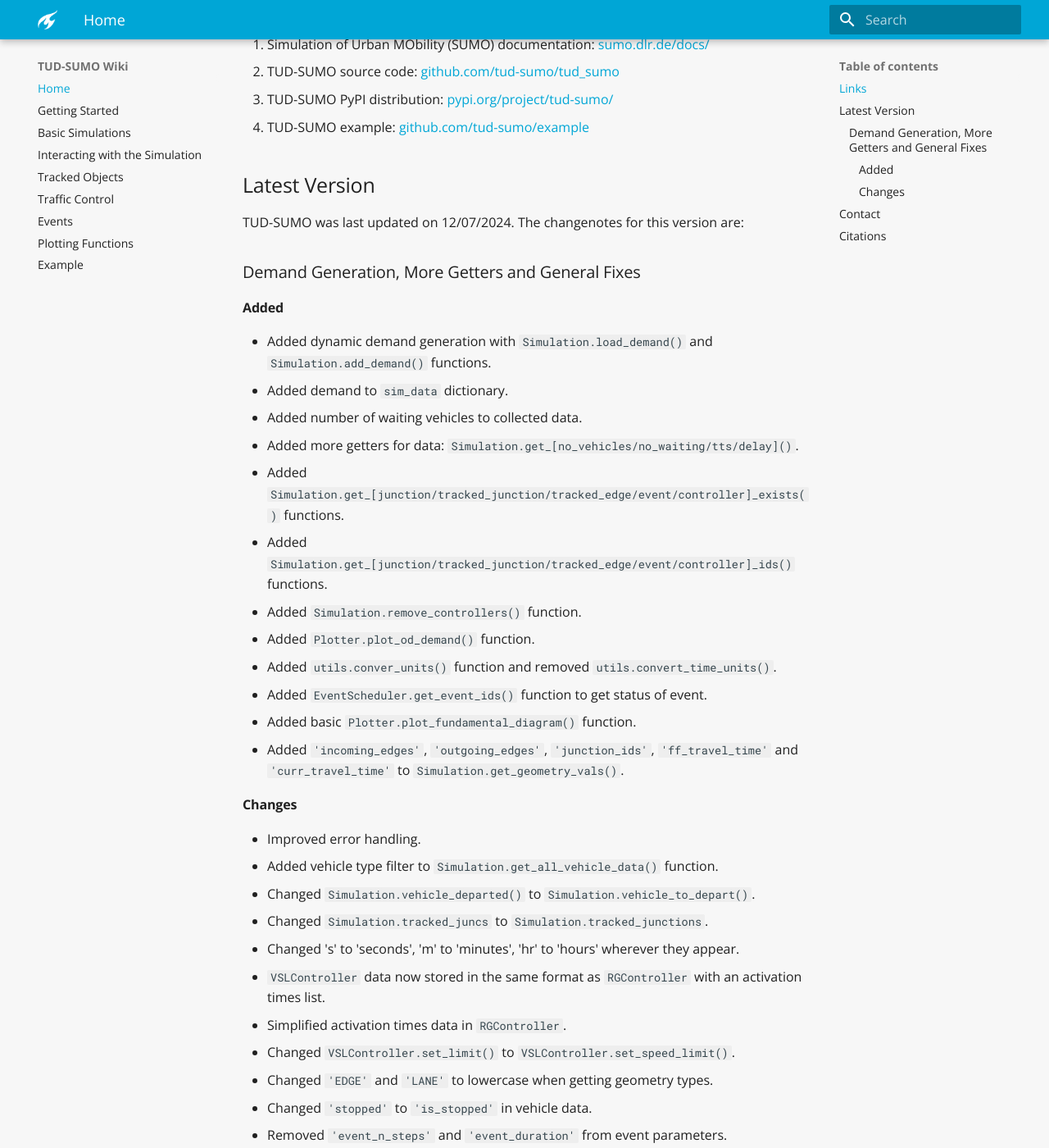
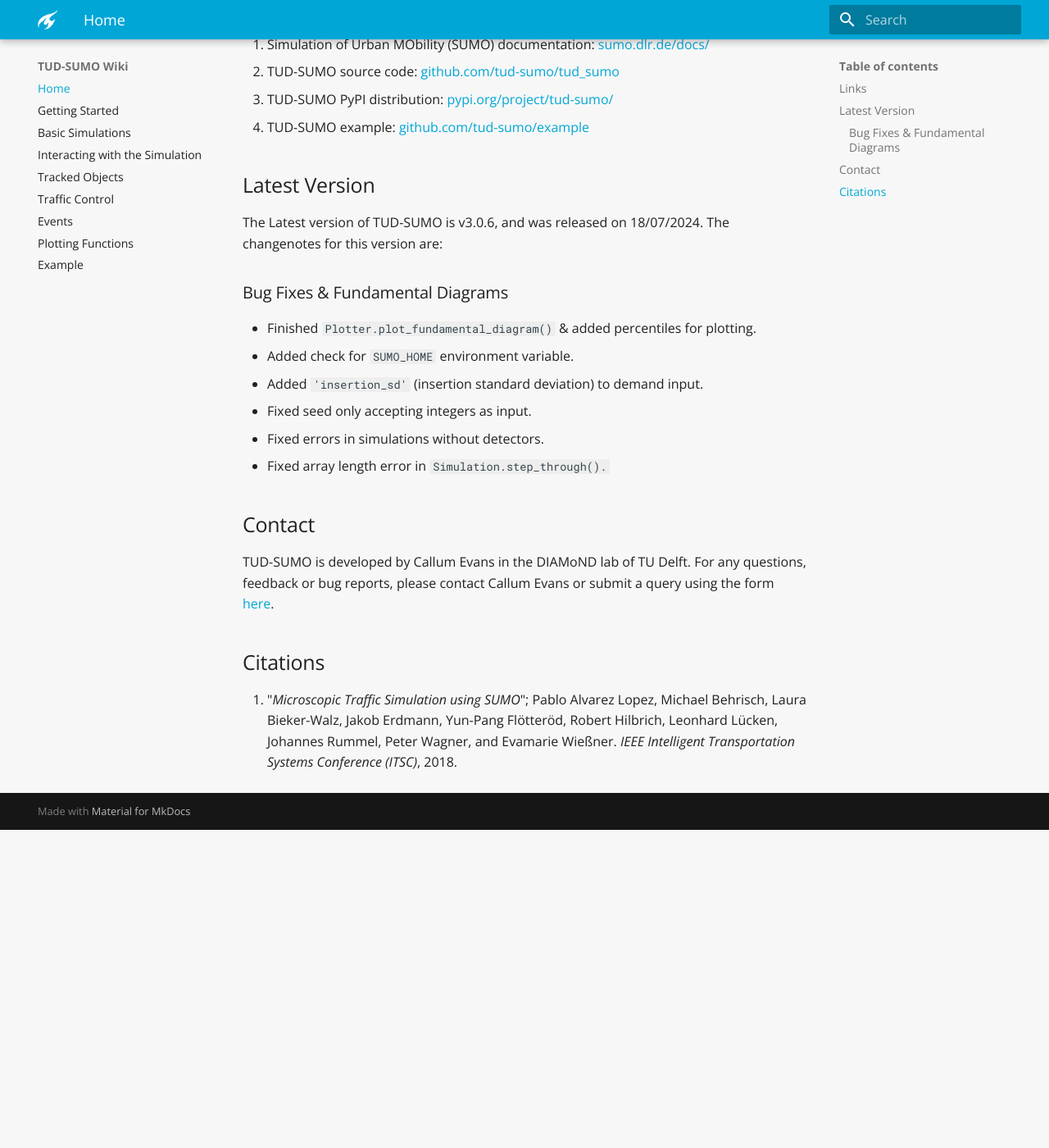
Before and after one commit to tuds-wiki/tud-wiki.github.io, an MkDocs documentation site: the page built from docs/index.md, in a window 1280 px wide and 1400 px high, scrolled down 1423 px. Shown: the whole window at 82% size. Built offline with MkDocs 1.6.1 and Material for MkDocs 9.7.7, drawn with Linux system fonts in a browser that asks for light colours; after the commit the page ends 2435 px from its top, so only the background shows below that.

Commit message:
Updated for v3.0.6

```diff
--- a/docs/index.md
+++ b/docs/index.md
@@ -37,36 +37,16 @@
 
 ## Latest Version
 
-TUD-SUMO was last updated on 12/07/2024. The changenotes for this version are:
+The Latest version of TUD-SUMO is v3.0.6, and was released on 18/07/2024. The changenotes for this version are:
 
-### Demand Generation, More Getters and General Fixes
+### Bug Fixes & Fundamental Diagrams
 
-#### Added
-  - Added dynamic demand generation with `Simulation.load_demand()` and `Simulation.add_demand()` functions.
-  - Added demand to `sim_data` dictionary.
-  - Added number of waiting vehicles to collected data.
-  - Added more getters for data: `Simulation.get_[no_vehicles/no_waiting/tts/delay]()`.
-  - Added `Simulation.get_[junction/tracked_junction/tracked_edge/event/controller]_exists()` functions.
-  - Added `Simulation.get_[junction/tracked_junction/tracked_edge/event/controller]_ids()` functions.
-  - Added `Simulation.remove_controllers()` function.
-  - Added `Plotter.plot_od_demand()` function.
-  - Added `utils.conver_units()` function and removed `utils.convert_time_units()`.
-  - Added `EventScheduler.get_event_ids()` function to get status of event.
-  - Added basic `Plotter.plot_fundamental_diagram()` function.
-  - Added `'incoming_edges'`, `'outgoing_edges'`, `'junction_ids'`, `'ff_travel_time'` and `'curr_travel_time'` to `Simulation.get_geometry_vals()`.
-
-#### Changes
-  - Improved error handling.
-  - Added vehicle type filter to `Simulation.get_all_vehicle_data()` function.
-  - Changed `Simulation.vehicle_departed()` to `Simulation.vehicle_to_depart()`.
-  - Changed `Simulation.tracked_juncs` to `Simulation.tracked_junctions`.
-  - Changed 's' to 'seconds', 'm' to 'minutes', 'hr' to 'hours' wherever they appear.
-  - `VSLController` data now stored in the same format as `RGController` with an activation times list.
-  - Simplified activation times data in `RGController`.
-  - Changed `VSLController.set_limit()` to `VSLController.set_speed_limit()`.
-  - Changed `'EDGE'` and `'LANE'` to lowercase when getting geometry types.
-  - Changed `'stopped'` to `'is_stopped'` in vehicle data.
-  - Removed `'event_n_steps'` and `'event_duration'` from event parameters.
+  - Finished `Plotter.plot_fundamental_diagram()` & added percentiles for plotting.
+  - Added check for `SUMO_HOME` environment variable.
+  - Added `'insertion_sd'` (insertion standard deviation) to demand input.
+  - Fixed seed only accepting integers as input.
+  - Fixed errors in simulations without detectors.
+  - Fixed array length error in `Simulation.step_through().`
 
 ## Contact
 
```
Also changed, not shown: docs/2_getting_started.md (+3 -1 lines), docs/3_basic_sim.md (+7 -5 lines), docs/img/icon.png (added).
